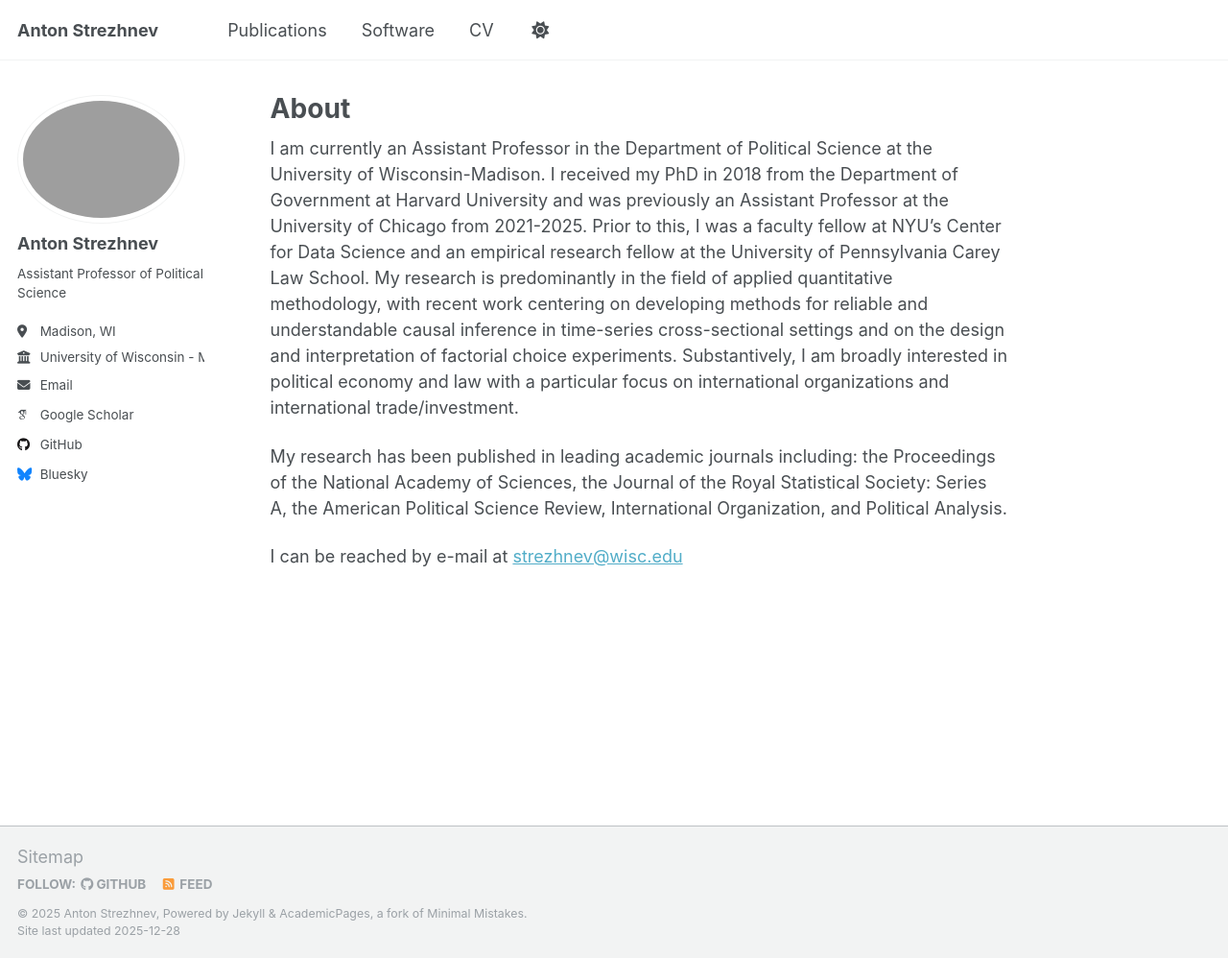
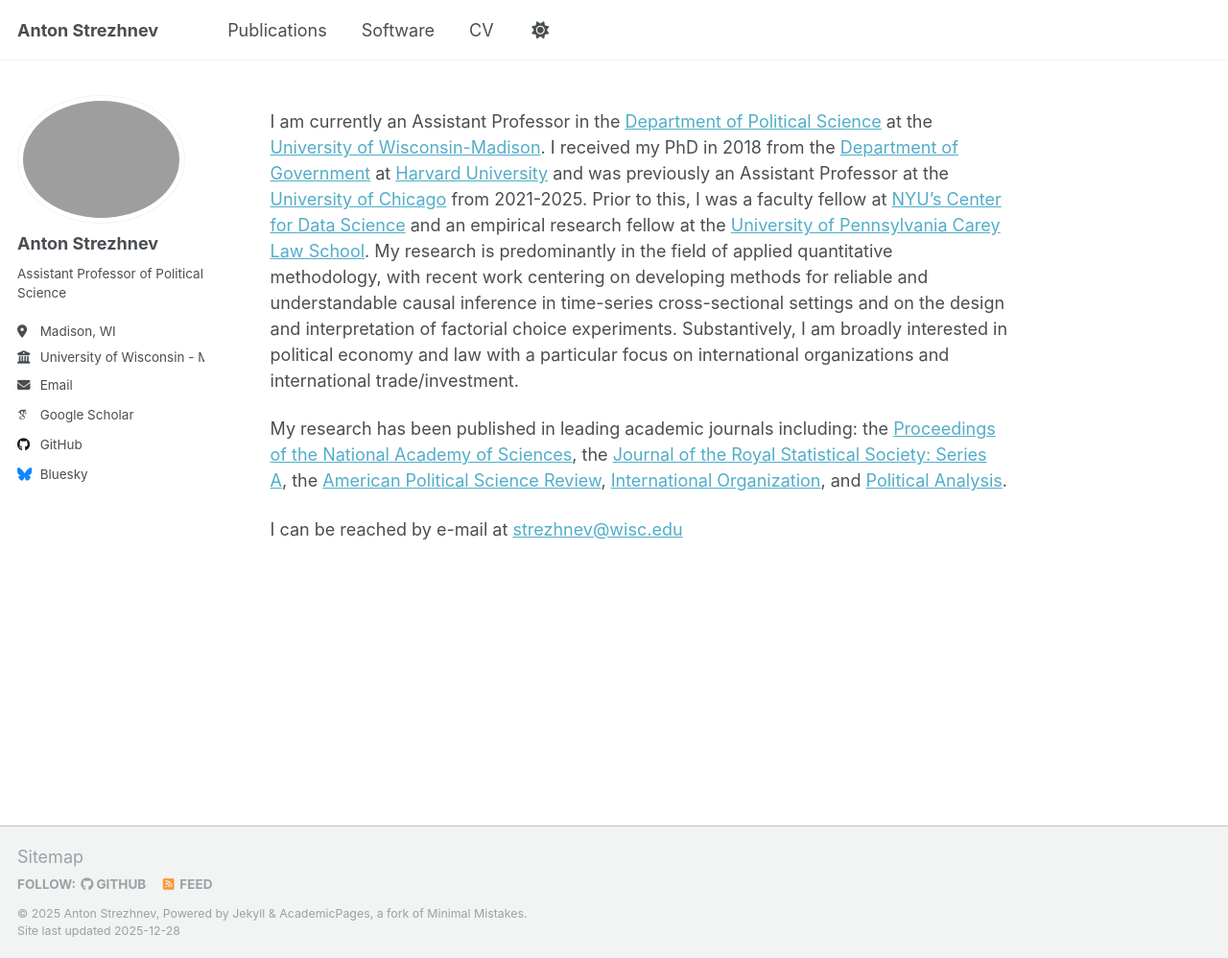
Before and after one commit to astrezhnev/astrezhnev.github.io, a Jekyll site: the page built from _pages/about.md, in a window 1280 px wide and 998 px high. Shown: the whole window at 96% size. Built offline with Jekyll 4.4.1, drawn with Linux system fonts in a browser that asks for light colours; some web fonts are replaced; a script that is not in the unit is left out.

Commit message:
Update homepage with hyperlinks and fix software page
- Remove "About" title from homepage
- Add hyperlinks to institutions and journals on homepage
- Fix software collection page navigation
- Exclude "Published in" text for working papers in single.html template
- Remove unused portfolio-2.html file

🤖 Generated with [Claude Code](https://claude.com/claude-code)

Co-Authored-By: Claude Sonnet 4.5 <noreply@anthropic.com>

```diff
--- a/_layouts/single.html
+++ b/_layouts/single.html
@@ -36,7 +36,7 @@ layout: default
 
         {% if page.collection == 'teaching' %}
           <p> {{ page.type }}, <i>{{ page.venue }}</i>, {{ page.date | default: "1900-01-01" | date: "%Y" }} </p>
-        {% elsif page.venue and page.date %}
+        {% elsif page.venue and page.date and page.category != 'workingpapers' %}
           <p>Published in <i>{{ page.venue }}</i>, {{ page.date | default: "1900-01-01" | date: "%Y" }} </p>
         {% elsif page.date %}
           <p class="page__date"><strong><i class="fa fa-fw fa-calendar" aria-hidden="true"></i> {{ site.data.ui-text[site.locale].date_label | default: "Published:" }}</strong> <time datetime="{{ page.date | date_to_xmlschema }}">{{ page.date | default: "1900-01-01" | date: "%B %d, %Y" }}</time></p>
--- a/_pages/about.md
+++ b/_pages/about.md
@@ -1,14 +1,14 @@
 ---
 permalink: /
-title: "About"
+title: ""
 author_profile: true
 redirect_from:
   - /about/
   - /about.html
 ---
 
-I am currently an Assistant Professor in the Department of Political Science at the University of Wisconsin-Madison. I received my PhD in 2018 from the Department of Government at Harvard University and was previously an Assistant Professor at the University of Chicago from 2021-2025. Prior to this, I was a faculty fellow at NYU's Center for Data Science and an empirical research fellow at the University of Pennsylvania Carey Law School. My research is predominantly in the field of applied quantitative methodology, with recent work centering on developing methods for reliable and understandable causal inference in time-series cross-sectional settings and on the design and interpretation of factorial choice experiments. Substantively, I am broadly interested in political economy and law with a particular focus on international organizations and international trade/investment.
+I am currently an Assistant Professor in the [Department of Political Science](https://polisci.wisc.edu/) at the [University of Wisconsin-Madison](https://www.wisc.edu/). I received my PhD in 2018 from the [Department of Government](https://gov.harvard.edu/) at [Harvard University](https://www.harvard.edu/) and was previously an Assistant Professor at the [University of Chicago](https://www.uchicago.edu/) from 2021-2025. Prior to this, I was a faculty fellow at [NYU's Center for Data Science](https://cds.nyu.edu/) and an empirical research fellow at the [University of Pennsylvania Carey Law School](https://www.law.upenn.edu/). My research is predominantly in the field of applied quantitative methodology, with recent work centering on developing methods for reliable and understandable causal inference in time-series cross-sectional settings and on the design and interpretation of factorial choice experiments. Substantively, I am broadly interested in political economy and law with a particular focus on international organizations and international trade/investment.
 
-My research has been published in leading academic journals including: the Proceedings of the National Academy of Sciences, the Journal of the Royal Statistical Society: Series A, the American Political Science Review, International Organization, and Political Analysis.
+My research has been published in leading academic journals including: the [Proceedings of the National Academy of Sciences](https://www.pnas.org/), the [Journal of the Royal Statistical Society: Series A](https://rss.onlinelibrary.wiley.com/journal/1467985x), the [American Political Science Review](https://www.cambridge.org/core/journals/american-political-science-review), [International Organization](https://www.cambridge.org/core/journals/international-organization), and [Political Analysis](https://www.cambridge.org/core/journals/political-analysis).
 
 I can be reached by e-mail at [strezhnev@wisc.edu](mailto:strezhnev@wisc.edu)
```
Also changed, not shown: _pages/software.html (added, +13 -0 lines), _software/portfolio-2.html (deleted, +0 -7 lines).
